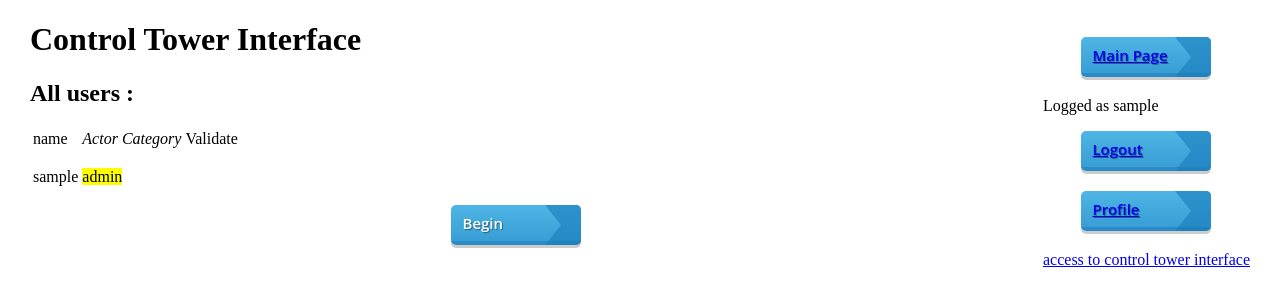
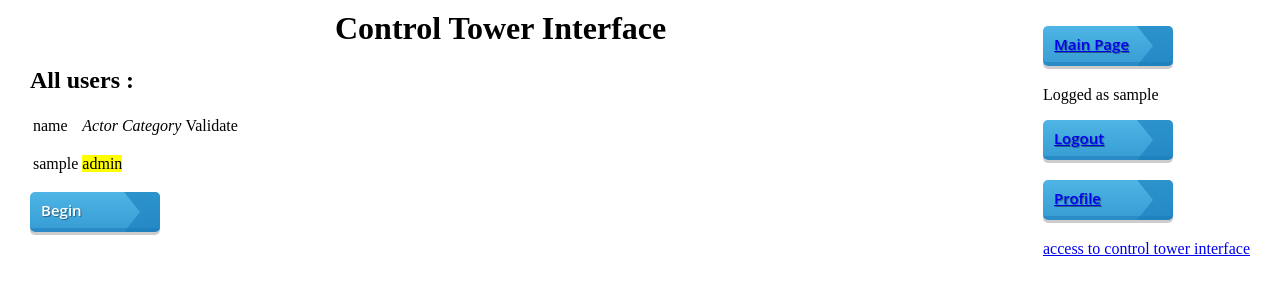
Before and after one commit to duntytelessia/supply_chain, a Django app: page /controltower/ in a window 1280 px wide. Shown: the top 306 px of the page. Run offline with Django 4.2, Linux system fonts and the light colour scheme; the visitor is signed in with stand-in values (Sample User, id 1); data comes from the database, SQL or seed files in the repository; parts of the project's set-up code (start-up, migrations or seed data) failed here and were passed over.

Commit message:
Update base_generic.html

```diff
--- a/PycharmProjects/django_Projects/Projet_1/data/templates/data/base_generic.html
+++ b/PycharmProjects/django_Projects/Projet_1/data/templates/data/base_generic.html
@@ -14,6 +14,9 @@
             float: right;
         }
         @import url(https://fonts.googleapis.com/css?family=Open+Sans:400,600,700);
+        h1{
+            margin: 0% 20% 0% 25%;
+        }
 
 /* General Buttons */
 button {
@@ -37,7 +40,6 @@ button {
 
 /* Just for presentation */
   display: block;
-  margin: 0 auto;
   margin-bottom: 20px;
 }
 button:active {
```
